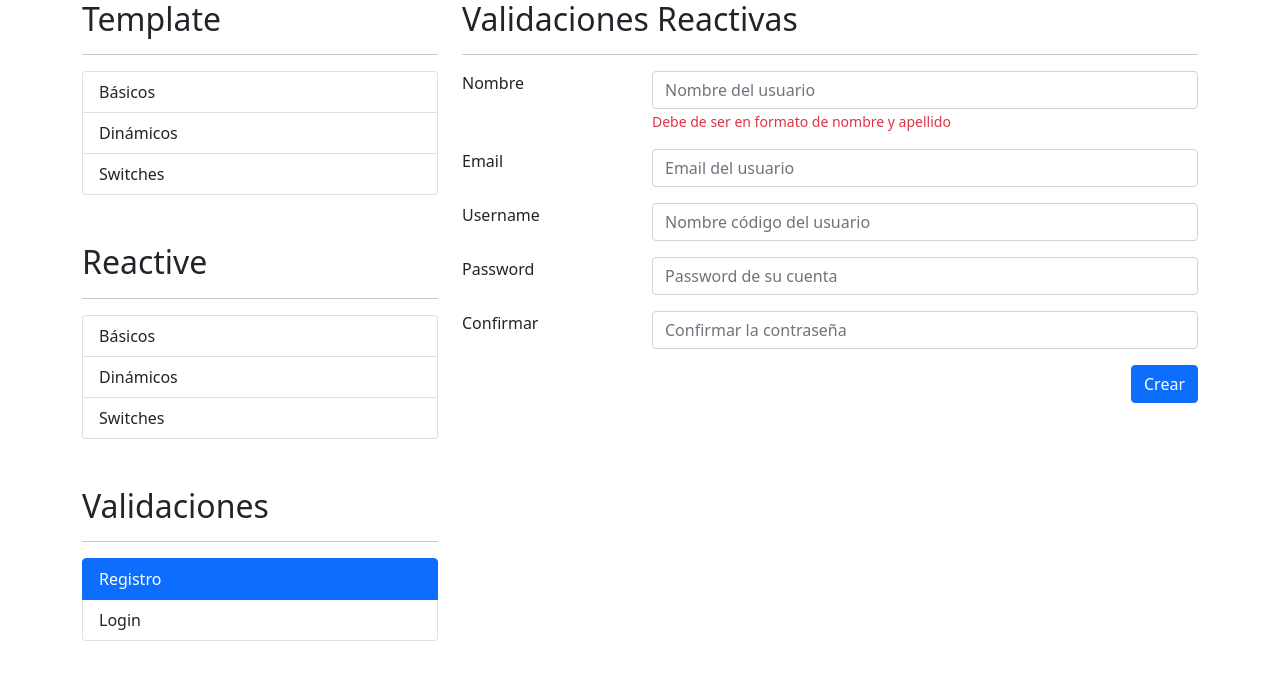
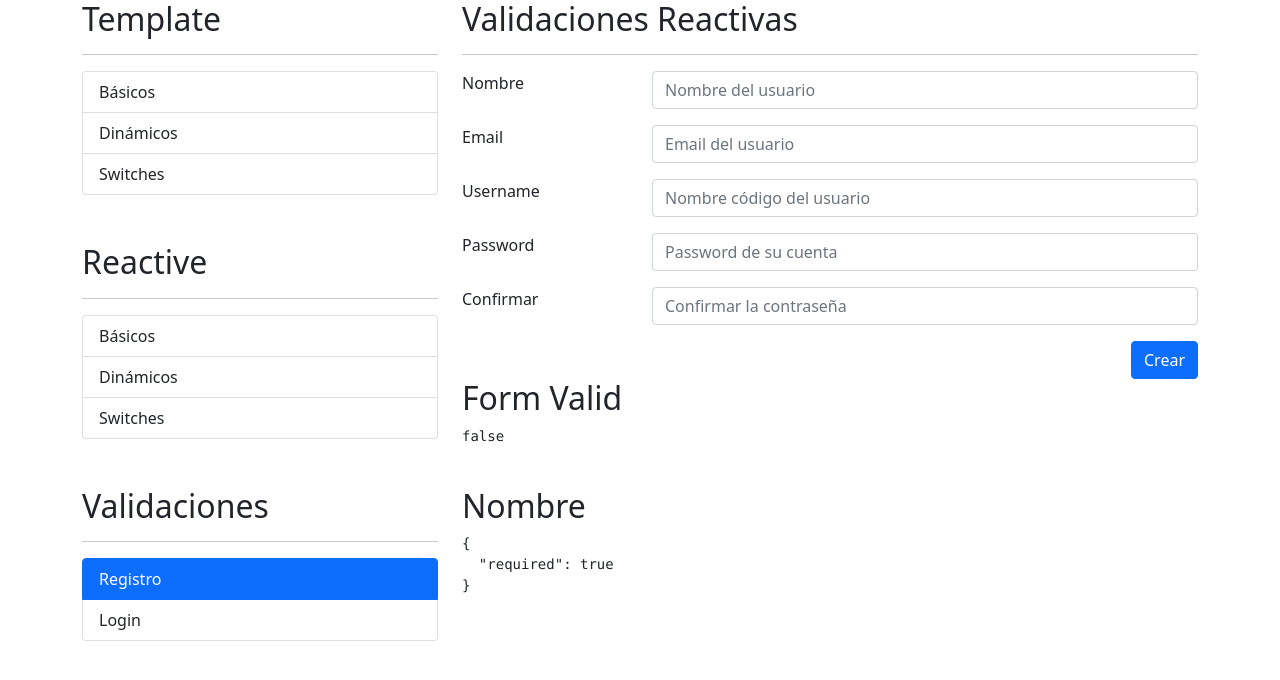
Before and after one commit to fabioaoad/formulariosApp, an Angular app: page /auth/registro in a window 1280 px wide. Shown: the top 680 px of the page. Built offline with nearby package versions, Linux system fonts and the light colour scheme.

Commit message:
Validar una expresión regular - formularios reactivos - seccion 18, apartado 6

```diff
--- a/src/app/auth/auth.module.ts
+++ b/src/app/auth/auth.module.ts
@@ -1,9 +1,11 @@
 import { NgModule } from '@angular/core';
 import { CommonModule } from '@angular/common';
+import { ReactiveFormsModule } from "@angular/forms";
 
 import { AuthRoutingModule } from './auth-routing.module';
 import { RegistroComponent } from './pages/registro/registro.component';
 import { LoginComponent } from './pages/login/login.component';
+
 
 
 @NgModule({
@@ -13,7 +15,8 @@ import { LoginComponent } from './pages/login/login.component';
   ],
   imports: [
     CommonModule,
-    AuthRoutingModule
+    AuthRoutingModule,
+    ReactiveFormsModule
   ]
 })
 export class AuthModule { }
--- a/src/app/auth/pages/registro/registro.component.html
+++ b/src/app/auth/pages/registro/registro.component.html
@@ -3,7 +3,9 @@
 
 <div class="row">
   <div class="col">
-    <form autocomplete="off">
+    <form autocomplete="off"
+          [formGroup]="miFormulario"
+          (ngSubmit)="submitFormulario()">
 
 <!--      Nombre   -->
       <div class="row mb-3">
@@ -11,8 +13,10 @@
         <div class="col-sm-9">
           <input type="text"
                  class="form-control"
+                 formControlName="nombre"
                  placeholder="Nombre del usuario">
-          <span class="form-text text-danger">
+          <span class="form-text text-danger"
+                *ngIf="campoNoValido('nombre')">
             Debe de ser en formato de nombre y apellido
           </span>
         </div>
@@ -67,7 +71,8 @@
 
       <div class="row">
         <div class="col">
-          <button class="btn btn-primary float-end">
+          <button class="btn btn-primary float-end"
+                  type="submit">
             Crear
           </button>
         </div>
@@ -79,3 +84,11 @@
     </form>
   </div>
 </div>
+
+
+<h2>Form Valid</h2>
+<pre>{{ miFormulario.valid }}</pre>
+<br>
+
+<h2>Nombre</h2>
+<pre>{{ miFormulario.controls.nombre.errors | json }}</pre>
--- a/src/app/auth/pages/registro/registro.component.ts
+++ b/src/app/auth/pages/registro/registro.component.ts
@@ -1,4 +1,6 @@
 import { Component, OnInit } from '@angular/core';
+import {FormBuilder, FormGroup, Validators} from "@angular/forms";
+import {invalid} from "@angular/compiler/src/render3/view/util";
 
 @Component({
   selector: 'app-registro',
@@ -7,10 +9,28 @@ import { Component, OnInit } from '@angular/core';
   ]
 })
 export class RegistroComponent implements OnInit {
+// TODO: Temporal
+  nombreApellidoPatter: string = '([a-zA-Z]+) ([a-zA-Z]+)';
 
-  constructor() { }
+  miFormulario: FormGroup = this.fb.group({
+    nombre: ['',[Validators.required,Validators.pattern( this.nombreApellidoPatter ) ] ]
+  })
+
+  constructor( private fb: FormBuilder) { }
 
   ngOnInit(): void {
   }
 
+
+  campoNoValido( campo: string ){
+    return this.miFormulario.get(campo)?.invalid
+            && this.miFormulario.get(campo)?.touched;
+  }
+
+  submitFormulario(){
+    console.log(this.miFormulario.value);
+    this.miFormulario.markAllAsTouched();
+
+  }
+
 }
```
